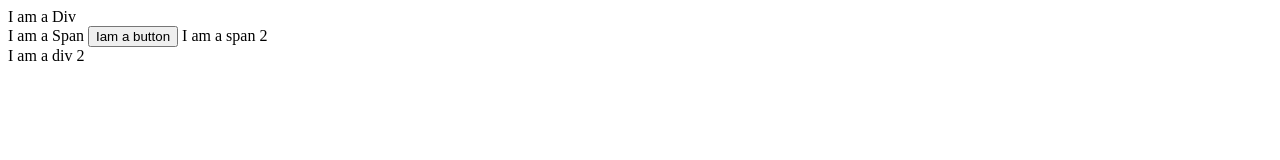
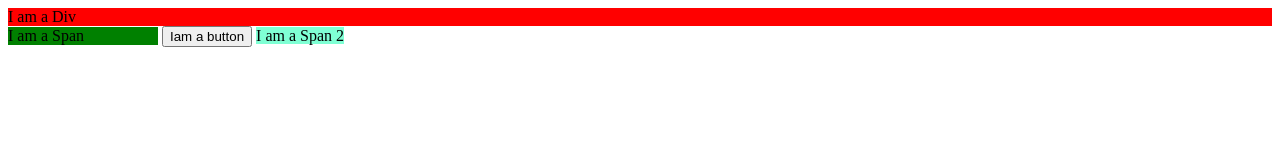
Before and after one commit to marroe01284/week-3-html-css, a plain HTML site: page day 2/document-flow.html in a window 1280 px wide. Drawn offline with Linux system fonts and the light colour scheme.

Commit message:
some comments

```diff
--- a/day 2/document-flow.html
+++ b/day 2/document-flow.html
@@ -7,13 +7,35 @@
     * {
         box-sizing: border-box;
     }
+
+    .div-1{
+        background-color: red;
+    }
+/* display inline block will overrite display inline, witch means u can edit the height and width */
+    .span-1 {
+        background-color: green;
+        display: inline-block;
+        width: 150px;
+    }
+
+    .span-2 {
+        background-color: aquamarine;
+        width: 200px;
+        /* display: inline-block; */
+    }
+/* if you dont want an elemtent to show on your website use display none */
+    .div-2{
+        background-color: blueviolet;
+        display: none;
+    }
 </style>
 </head>
 <body>
+    <!-- diffrence between div and span, div has default display block, span has a default display inline -->
     <div class="div-1">I am a Div</div>
     <span class="span-1">I am a Span</span>
     <button class="button-1">Iam a button</button>
-    <span class="span-2">I am a span 2</span>
-    <div class="div-2">I am a div 2</div>
+    <span class="span-2">I am a Span 2</span>
+    <div class="div-2">I am a Div 2</div>
 </body>
 </html>
```
